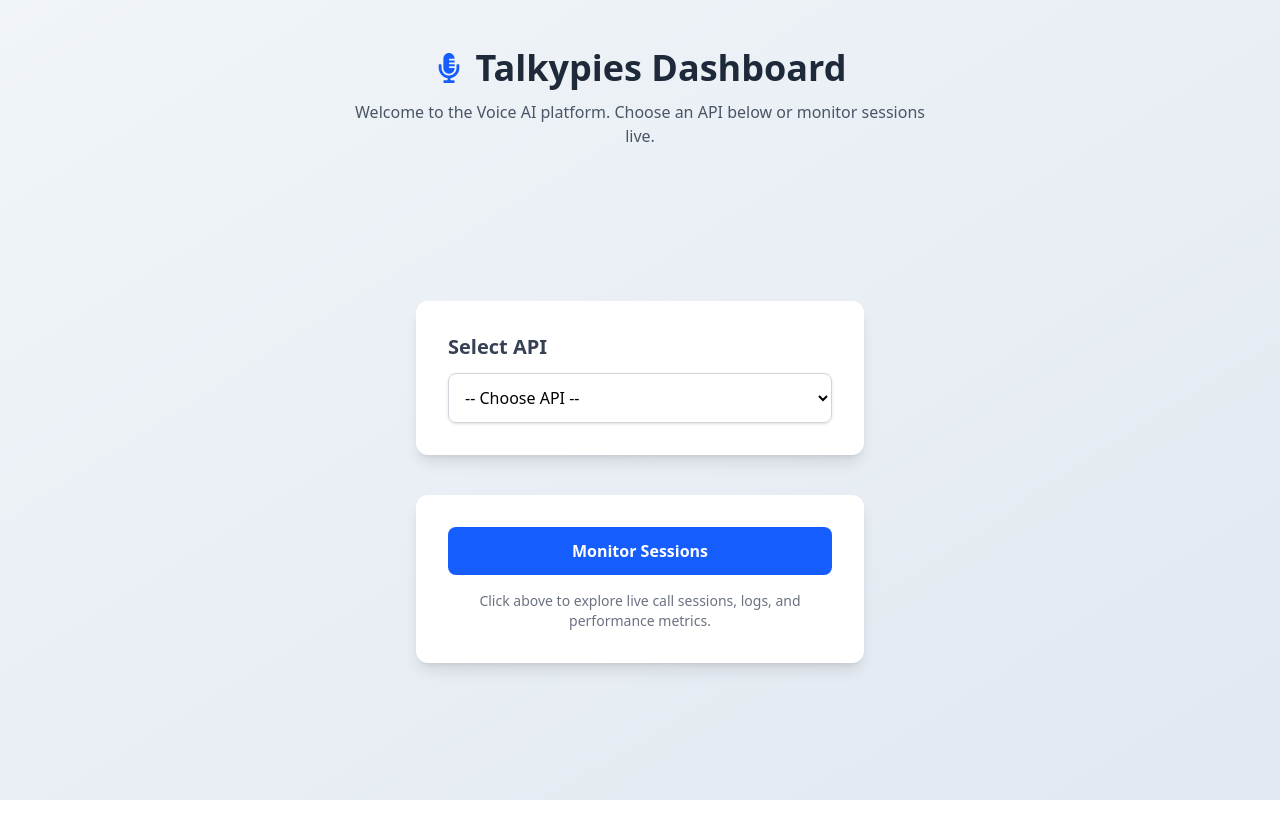
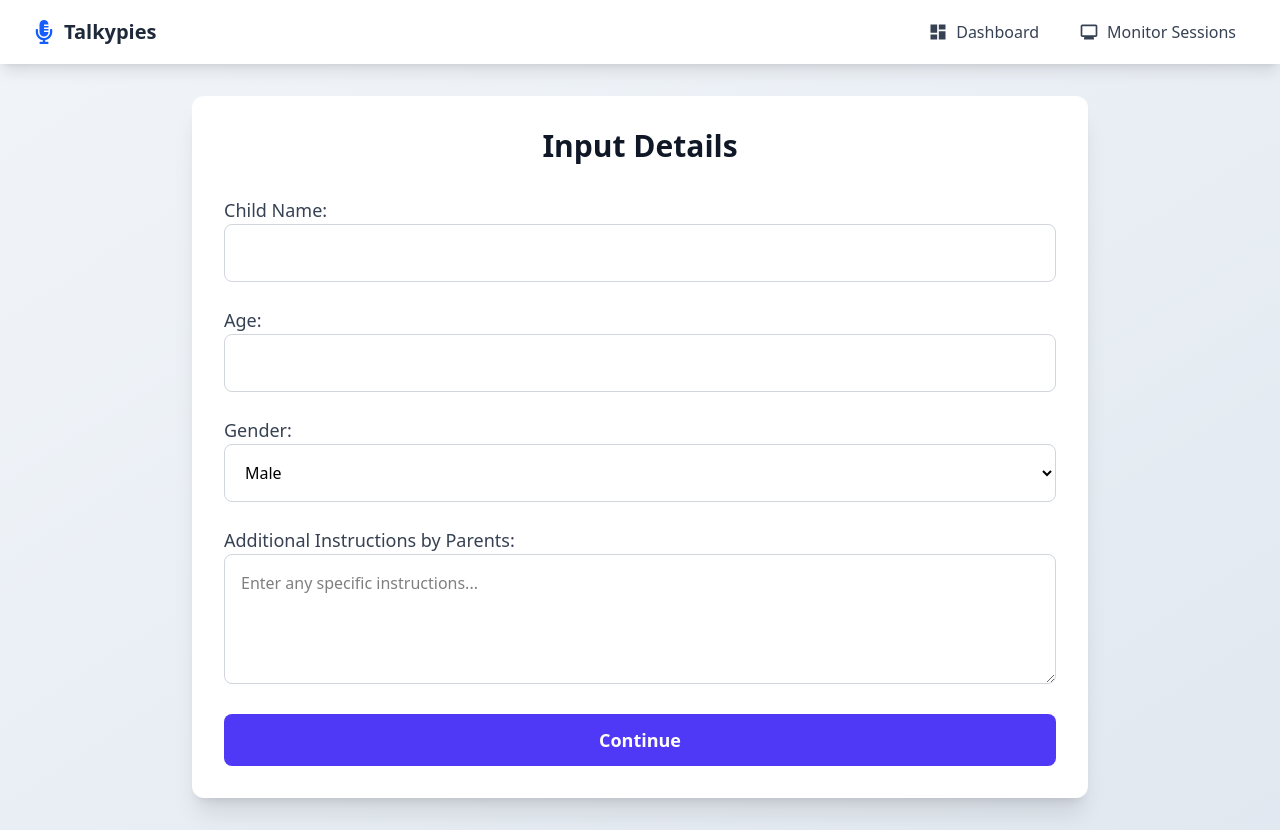
Before and after one commit to sumit-realtyai/Robotics_Voice_Assistant, a React (Vite) app: page / in a window 1280 px wide. Before the commit the page ends 800 px from the top, so only its background shows below. Built offline with nearby package versions, Linux system fonts and the light colour scheme.

Commit message:
Refactor codebase with new navigation and form handling

```diff
--- a/src/App.jsx
+++ b/src/App.jsx
@@ -1,7 +1,6 @@
-// App.jsx
 import React, { Suspense } from "react";
 import { BrowserRouter as Router, Routes, Route } from "react-router-dom";
-// import './App.css';
+import Navbar from "./components/Navbar";
 
 const Dashboard = React.lazy(() => import("./Dashboard.jsx"));
 const VoiceWidget = React.lazy(() => import("./VoiceWidget.jsx"));
@@ -12,7 +11,9 @@ const Sessions = React.lazy(() => import("./Sessions.jsx"));
 function App() {
   return (
     <Router>
-      <div className="App">
+      <div className="min-h-screen bg-gradient-to-br from-slate-100 to-slate-200">
+        <Navbar />
+        <div className="container mx-auto px-4 py-8">
           <Suspense fallback={<div className="text-center mt-10">Loading...</div>}>
             <Routes>
               <Route path="/" element={<Dashboard />} />
@@ -23,6 +24,7 @@ function App() {
             </Routes>
           </Suspense>
         </div>
+      </div>
     </Router>
   );
 }
--- a/src/Dashboard.jsx
+++ b/src/Dashboard.jsx
@@ -1,34 +1,123 @@
-import React from "react";
+import React, { useState } from "react";
 import { useNavigate } from "react-router-dom";
 import { FaMicrophoneAlt } from "react-icons/fa";
 
 export default function Dashboard() {
   const navigate = useNavigate();
+  const [isFormSubmitted, setIsFormSubmitted] = useState(false);
+  const [formData, setFormData] = useState({
+    childName: "",
+    age: "",
+    gender: "male",
+    additionalInstructions: ""
+  });
+
+  const handleFormSubmit = (e) => {
+    e.preventDefault();
+    setIsFormSubmitted(true);
+  };
+
+  const handleInputChange = (e) => {
+    const { name, value } = e.target;
+    setFormData(prev => ({
+      ...prev,
+      [name]: value
+    }));
+  };
 
   const handleApiChange = (e) => {
     const selectedApi = e.target.value;
-    if (selectedApi) navigate(`/${selectedApi}`);
+    if (selectedApi) {
+      const queryParams = new URLSearchParams({
+        ...formData,
+        isFormSubmitted: true
+      }).toString();
+      navigate(`/${selectedApi}?${queryParams}`);
+    }
   };
 
   return (
-    <div className="min-h-screen bg-gradient-to-br from-slate-100 to-slate-200 flex flex-col p-6">
-  {/* Header Section - stays at the top */}
-  <div className="text-center mt-6">
-    <div className="flex items-center justify-center gap-3 mb-3">
-      <FaMicrophoneAlt className="text-3xl text-blue-600" />
-      <h1 className="text-4xl font-extrabold text-gray-800">
-        Talkypies Dashboard
-      </h1>
-    </div>
-    <p className="text-gray-600 max-w-xl text-center mx-auto text-base">
-      Welcome to the Voice AI platform. Choose an API below or monitor sessions live.
-    </p>
+    <div className="max-w-4xl mx-auto">
+      {!isFormSubmitted ? (
+        <section id="input-form" className="bg-white p-8 rounded-xl shadow-xl">
+          <h2 className="text-3xl font-bold text-center text-gray-900 mb-8">
+            Input Details
+          </h2>
+          <form onSubmit={handleFormSubmit} className="space-y-6">
+            <div className="space-y-2">
+              <label htmlFor="childName" className="text-lg font-medium text-gray-700">
+                Child Name:
+              </label>
+              <input
+                type="text"
+                id="childName"
+                name="childName"
+                value={formData.childName}
+                onChange={handleInputChange}
+                required
+                className="w-full p-4 border border-gray-300 rounded-lg focus:ring-2 focus:ring-indigo-500 transition duration-300"
+              />
             </div>
 
-  {/* Content section: grows to fill remaining space and center items vertically */}
-  <div className="flex-1 flex flex-col items-center justify-center mt-10 space-y-10">
-    {/* Select API Section */}
-    <div className="w-full max-w-md bg-white shadow-lg rounded-xl p-8">
+            <div className="space-y-2">
+              <label htmlFor="age" className="text-lg font-medium text-gray-700">
+                Age:
+              </label>
+              <input
+                type="number"
+                id="age"
+                name="age"
+                value={formData.age}
+                onChange={handleInputChange}
+                min="1"
+                required
+                className="w-full p-4 border border-gray-300 rounded-lg focus:ring-2 focus:ring-indigo-500 transition duration-300"
+              />
+            </div>
+
+            <div className="space-y-2">
+              <label htmlFor="gender" className="text-lg font-medium text-gray-700">
+                Gender:
+              </label>
+              <select
+                id="gender"
+                name="gender"
+                value={formData.gender}
+                onChange={handleInputChange}
+                required
+                className="w-full p-4 border border-gray-300 rounded-lg focus:ring-2 focus:ring-indigo-500 transition duration-300"
+              >
+                <option value="male">Male</option>
+                <option value="female">Female</option>
+                <option value="other">Other</option>
+              </select>
+            </div>
+
+            <div className="space-y-2">
+              <label htmlFor="additionalInstructions" className="text-lg font-medium text-gray-700">
+                Additional Instructions by Parents:
+              </label>
+              <textarea
+                id="additionalInstructions"
+                name="additionalInstructions"
+                value={formData.additionalInstructions}
+                onChange={handleInputChange}
+                rows="4"
+                placeholder="Enter any specific instructions..."
+                className="w-full p-4 border border-gray-300 rounded-lg focus:ring-2 focus:ring-indigo-500 transition duration-300"
+              />
+            </div>
+
+            <button
+              type="submit"
+              className="w-full py-3 bg-indigo-600 text-white text-lg font-semibold rounded-lg hover:bg-indigo-700 focus:ring-4 focus:ring-indigo-300 transition duration-300"
+            >
+              Continue
+            </button>
+          </form>
+        </section>
+      ) : (
+        <div className="bg-white shadow-lg rounded-xl p-8">
           <h2 className="text-xl font-semibold text-gray-700 mb-3">Select API</h2>
           <select
             onChange={handleApiChange}
@@ -40,22 +129,7 @@ export default function Dashboard() {
             <option value="voiceflow">Voiceflow</option>
           </select>
         </div>
-
-    {/* Monitor Sessions Section */}
-    <div className="w-full max-w-md bg-white shadow-lg rounded-xl p-8 text-center">
-      <button
-        onClick={() => navigate("/sessions")}
-        className="bg-blue-600 hover:bg-blue-700 text-white font-bold py-3 px-6 rounded-lg text-base transition-all w-full"
-      >
-        Monitor Sessions
-      </button>
-      <p className="text-sm text-gray-500 mt-4">
-        Click above to explore live call sessions, logs, and performance metrics.
-      </p>
+      )}
     </div>
-  </div>
-</div>
-
-
   );
 }
--- /dev/null
+++ b/src/components/Navbar.jsx
@@ -0,0 +1,39 @@
+import React from 'react';
+import { Link, useNavigate } from 'react-router-dom';
+import { FaMicrophoneAlt } from 'react-icons/fa';
+import { MdDashboard, MdMonitor } from 'react-icons/md';
+
+const Navbar = () => {
+  return (
+    <nav className="bg-white shadow-lg">
+      <div className="max-w-7xl mx-auto px-4 sm:px-6 lg:px-8">
+        <div className="flex justify-between h-16">
+          <div className="flex items-center">
+            <Link to="/" className="flex items-center gap-2">
+              <FaMicrophoneAlt className="text-2xl text-blue-600" />
+              <span className="text-xl font-bold text-gray-800">Talkypies</span>
+            </Link>
+          </div>
+          <div className="flex items-center space-x-4">
+            <Link
+              to="/"
+              className="flex items-center gap-2 px-3 py-2 rounded-md text-gray-700 hover:bg-gray-100"
+            >
+              <MdDashboard className="text-xl" />
+              <span>Dashboard</span>
+            </Link>
+            <Link
+              to="/sessions"
+              className="flex items-center gap-2 px-3 py-2 rounded-md text-gray-700 hover:bg-gray-100"
+            >
+              <MdMonitor className="text-xl" />
+              <span>Monitor Sessions</span>
+            </Link>
+          </div>
+        </div>
+      </div>
+    </nav>
+  );
+};
+
+export default Navbar;
```
Lines whose indentation alone changed are shown as unchanged.
